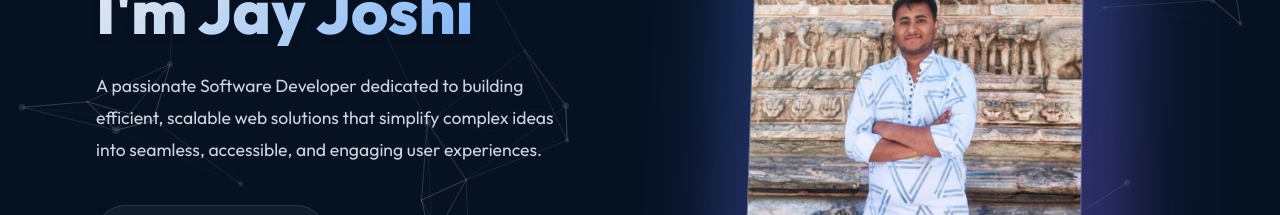
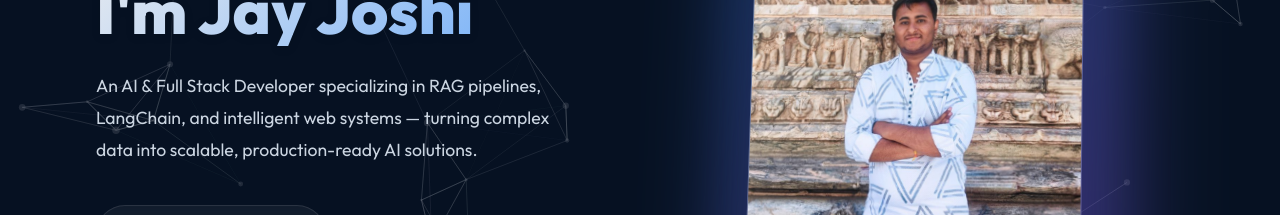
Before and after one commit to jayyx3/portfolio, a React (Vite) app: page / in a window 1280 px wide. Shown: the part 197-412 px from the top of the page. Built offline with nearby package versions, Linux system fonts and the light colour scheme.

Commit message:
Update Hero.tsx

```diff
--- a/src/components/hero/Hero.tsx
+++ b/src/components/hero/Hero.tsx
@@ -92,9 +92,9 @@ const Hero: React.FunctionComponent<HeroProps> = () => {
             </p>
             <h2 className="name">I'm Jay Joshi</h2>
             <p className="extraDetails">
-              A passionate Software Developer dedicated to building efficient,
-              scalable web solutions that simplify complex ideas into seamless,
-              accessible, and engaging user experiences.
+              An AI & Full Stack Developer specializing in RAG pipelines,
+              LangChain, and intelligent web systems — turning complex
+              data into scalable, production-ready AI solutions.
             </p>
             <div className="resumeContainer">
               <a className="resume" href="/Resume.pdf" target="_blank">
```
